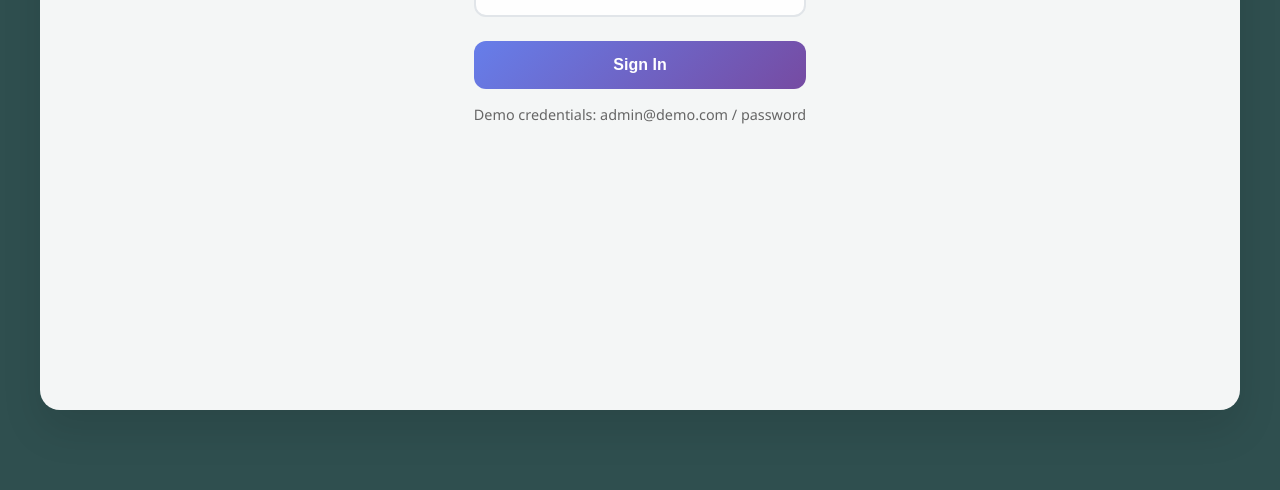
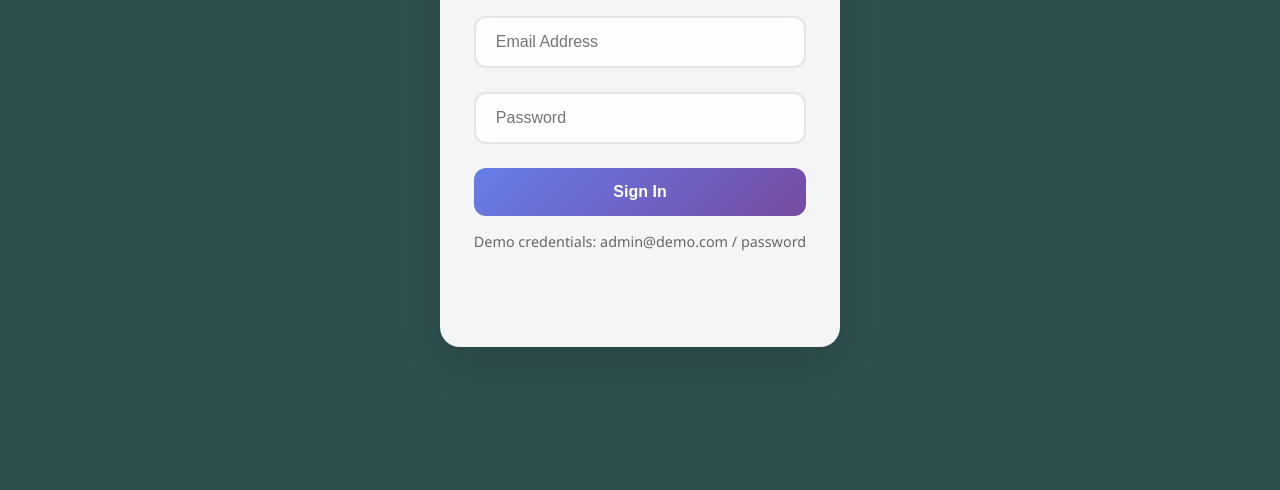
Before and after one commit to BL-A-N/sih_page, a website: page public/index.html in a window 1280 px wide. Shown: the part 310-800 px from the top of the page. Drawn offline with Linux system fonts and the light colour scheme.

Commit message:
portrain change

```diff
--- a/public/index.html
+++ b/public/index.html
@@ -29,9 +29,8 @@
             box-shadow: 0 20px 40px rgba(0, 0, 0, 0.1);
             padding: 2rem;
             width: 100%;
-            max-width: 1200px;
+            max-width: 400px;
             margin: 20px;
-            min-height: 80vh;
             display: flex;
             flex-direction: column;
             transition: all 0.3s ease;
@@ -39,9 +38,10 @@
 
         /* Login Form Styles */
         .login-container {
-            max-width: 400px;
+            max-width: 340px;
             margin: 0 auto;
             text-align: center;
+            padding: 4rem 0;
         }
 
         .login-title {
```
